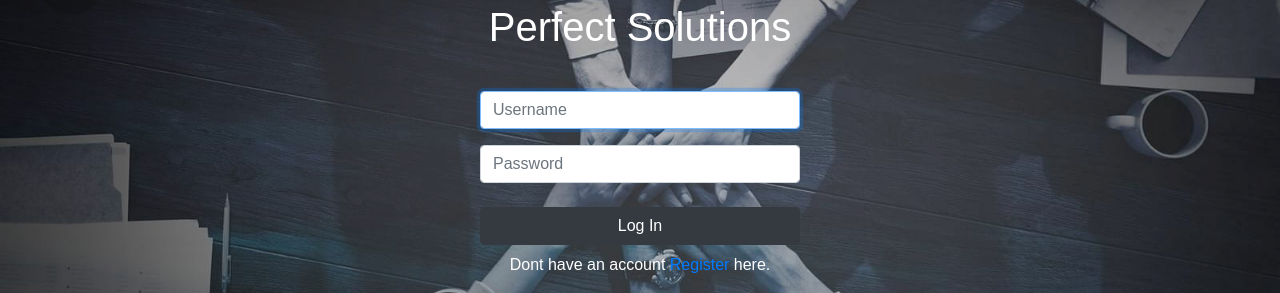
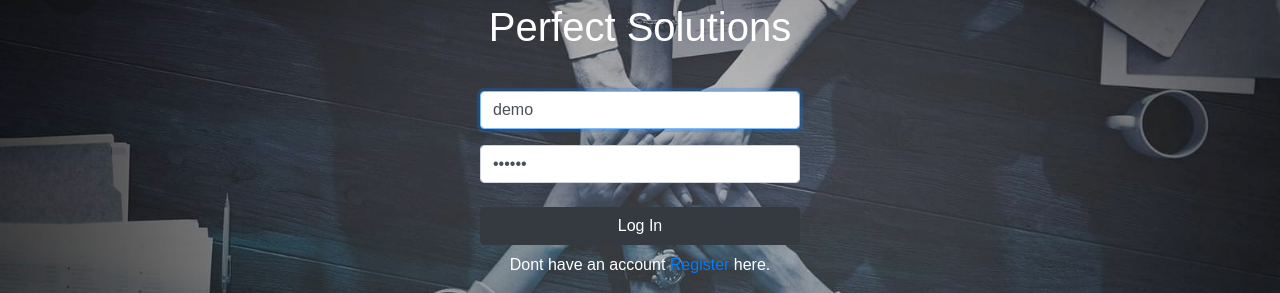
Before and after one commit to hongjie94/rec-management-app, a Flask app: page /login in a window 1280 px wide. Shown: the part 219-512 px from the top of the page. Run offline with Flask 2, Linux system fonts and the light colour scheme; some libraries are stand-ins or nearby versions.

```diff
--- a/main.py
+++ b/main.py
@@ -92,7 +92,6 @@ def add():
     return redirect("/")
   else:
     return render_template("add.html")
-
 
 @app.route("/appointment", methods=["GET", "POST"])
 @login_required
--- a/templates/login.html
+++ b/templates/login.html
@@ -36,10 +36,10 @@ body {
       </h1>
       <form action="/login" method="post">
           <div class="form-group">
-              <input autocomplete="off" autofocus class="form-control control" name="username" placeholder="Username" type="text">
+              <input autocomplete="off" value="demo" autofocus class="form-control control" name="username" placeholder="Username" type="text">
           </div>
           <div class="form-group">
-              <input class="form-control control" name="password" placeholder="Password" type="password">
+              <input class="form-control" value="123456" control" name="password" placeholder="Password" type="password">
           </div>
           <button class="btn btn-dark" type="submit">Log In</button>
           <div class="newUser"> Dont have an account <a href="/register">Register</a> here.</div>
```
Also changed, not shown: wsgi.py (+5 -5 lines), client.db, 1 other file.
